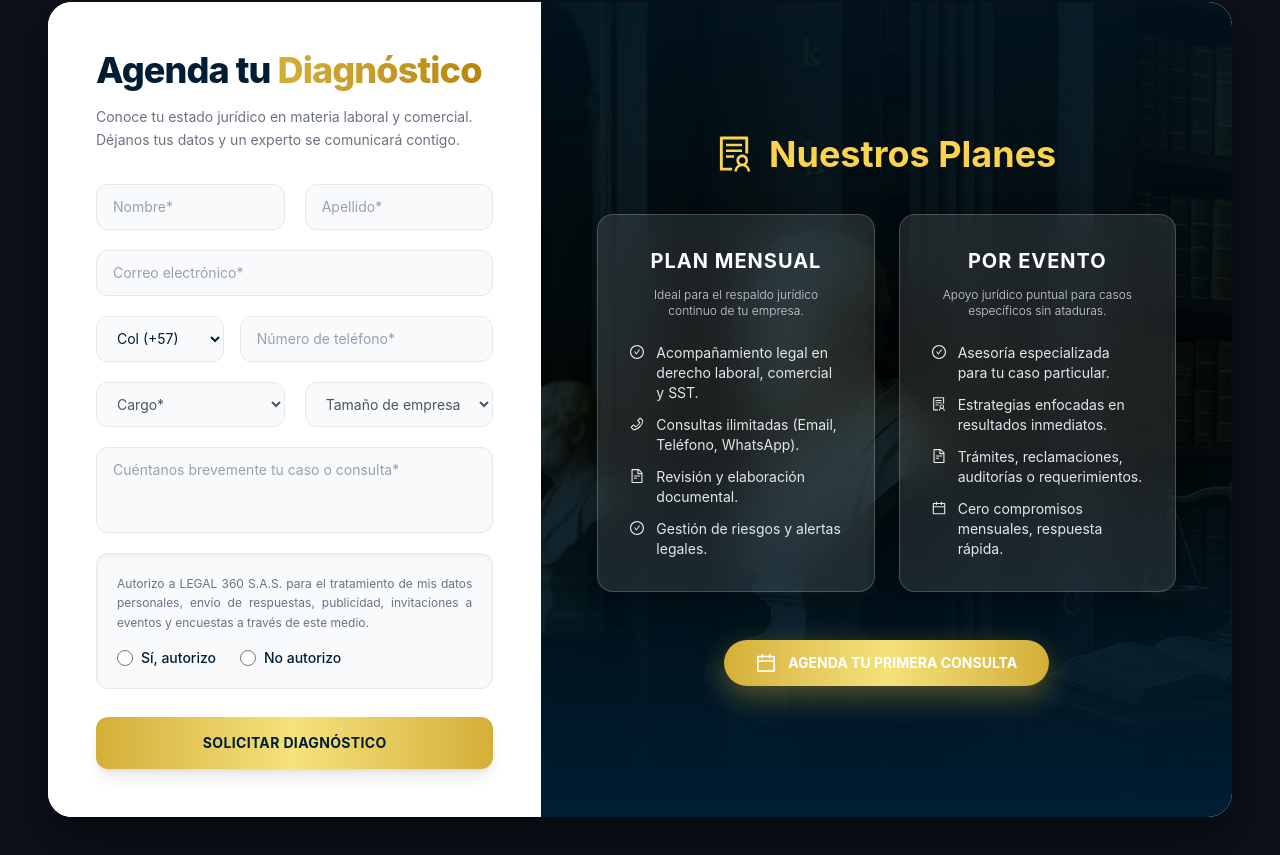
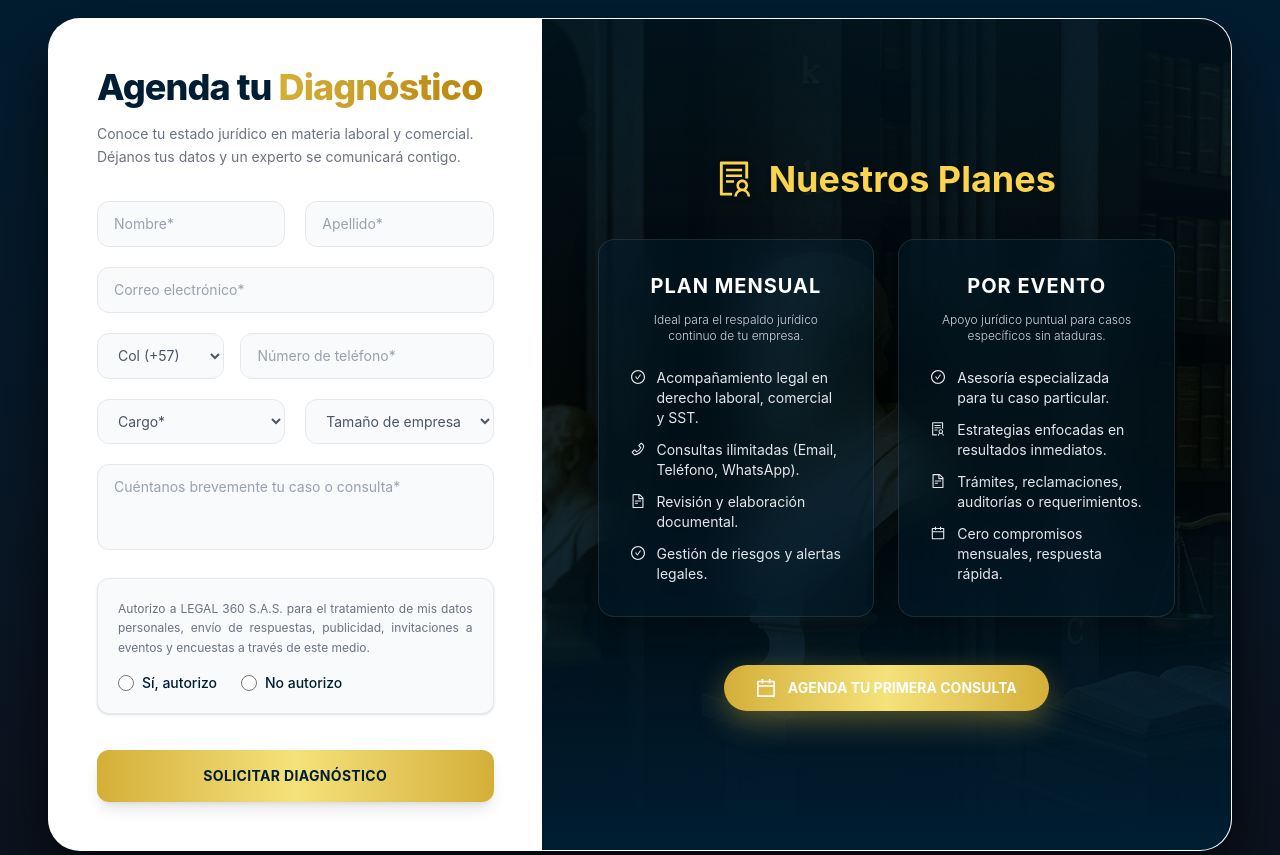
Before and after one commit to sazaba/legal360, a React (Vite) app: page / in a window 1280 px wide. Shown: the part 3025-3880 px from the top of the page. Built offline with nearby package versions, Linux system fonts and the light colour scheme; no server answers.

Commit message:
planes upgrade

```diff
--- a/src/pages/FormularioPlanes.jsx
+++ b/src/pages/FormularioPlanes.jsx
@@ -12,6 +12,7 @@ import {
 } from "@ant-design/icons";
 
 const FormularioPlanes = () => {
+    // ================= LÓGICA INTACTA =================
     const [formData, setFormData] = useState({
         nombre: '',
         apellido: '',
@@ -43,7 +44,7 @@ const FormularioPlanes = () => {
                 title: 'Autorización requerida',
                 text: 'Debes autorizar el tratamiento de datos para poder enviar tus datos.',
                 confirmButtonColor: '#001e33',
-                customClass: { popup: 'rounded-2xl shadow-2xl' }
+                customClass: { popup: 'rounded-2xl shadow-2xl font-roboto' }
             });
             return;
         }
@@ -72,7 +73,7 @@ const FormularioPlanes = () => {
                 title: '¡Formulario enviado!',
                 text: 'Gracias por contactarnos. Te responderemos pronto.',
                 confirmButtonColor: '#d4af37',
-                customClass: { popup: 'rounded-2xl shadow-2xl' }
+                customClass: { popup: 'rounded-2xl shadow-2xl font-roboto' }
             });
             setFormData({
                 nombre: '', apellido: '', email: '', pais: 'Col', telefono: '', cargo: '', tamano_empresa: '', mensaje: '', autorizacion: ''
@@ -84,7 +85,7 @@ const FormularioPlanes = () => {
                 title: 'Error al enviar',
                 text: 'Hubo un problema al enviar el formulario.',
                 confirmButtonColor: '#e63946',
-                customClass: { popup: 'rounded-2xl shadow-2xl' }
+                customClass: { popup: 'rounded-2xl shadow-2xl font-roboto' }
             });
         } finally {
             setIsLoading(false);
@@ -92,14 +93,22 @@ const FormularioPlanes = () => {
     };
 
     return (
-        // Usamos isolate y py-generosos para separar bien la sección
-        <section className="relative w-full min-h-[100svh] bg-[#0c111b] py-20 sm:py-28 px-4 sm:px-8 lg:px-12 flex items-center justify-center isolate">
+        // 1. FONDO DE TRANSICIÓN: Empieza en #001e33 (igual que Servicios) y baja a #0c111b
+        <section className="relative w-full min-h-[100svh] bg-gradient-to-b from-[#001e33] to-[#0c111b] py-24 sm:py-32 px-4 sm:px-8 lg:px-12 flex items-center justify-center isolate overflow-hidden">
 
-            {/* Contenedor Principal Grid */}
-            <div className="w-full max-w-7xl mx-auto grid grid-cols-1 lg:grid-cols-12 bg-white rounded-3xl overflow-hidden shadow-[0_20px_50px_rgba(0,0,0,0.5)]">
+            {/* 2. OLA SUPERIOR: Se pinta de #001e33 para curvar visualmente el final del componente Servicios */}
+            <div className="absolute top-0 left-0 w-full overflow-hidden z-[-1] -translate-y-[1px]">
+                <svg viewBox="0 0 500 150" preserveAspectRatio="none" className="w-full h-[40px] sm:h-[60px] block rotate-180">
+                    <path d="M0.00,49.98 C150.00,150.00 349.19,-50.00 500.00,49.98 L500.00,150.00 L0.00,150.00 Z" className="fill-[#001e33]" />
+                </svg>
+            </div>
+
+            {/* Contenedor Principal Grid (Sombra profunda para resaltar sobre el fondo oscuro) */}
+            <div className="relative z-10 w-full max-w-7xl mx-auto grid grid-cols-1 lg:grid-cols-12 bg-white rounded-[2rem] overflow-hidden shadow-[0_30px_60px_rgba(0,0,0,0.6)] border border-white/10">
 
                 {/* ================= PANEL IZQUIERDO: FORMULARIO ================= */}
-                <div className="lg:col-span-5 bg-white p-8 sm:p-10 lg:p-12 flex flex-col justify-center">
+                <div className="lg:col-span-5 bg-white p-8 sm:p-10 lg:p-12 flex flex-col justify-center relative">
+
                     <div className="mb-8 text-center lg:text-left">
                         <h2 className="text-3xl sm:text-4xl font-extrabold text-[#001e33] font-montserrat mb-4 tracking-tight">
                             Agenda tu <span className="text-transparent bg-clip-text bg-gradient-to-r from-[#d4af37] to-[#b8860b]">Diagnóstico</span>
@@ -111,28 +120,29 @@ const FormularioPlanes = () => {
 
                     <form onSubmit={handleSubmit} className="flex flex-col gap-5 text-[#001e33] text-sm font-roboto">
 
+                        {/* Inputs Modernos con anillos de enfoque dorados */}
                         <div className="grid grid-cols-1 sm:grid-cols-2 gap-5">
                             <input id="nombre" name="nombre" value={formData.nombre} onChange={handleChange} required placeholder="Nombre*"
-                                className="w-full bg-gray-50 border border-gray-200 rounded-xl px-4 py-3 outline-none focus:bg-white focus:ring-2 focus:ring-[#d4af37] focus:border-transparent transition-all duration-300 placeholder-gray-400" />
+                                className="w-full bg-[#f8fafc] border border-gray-200 rounded-xl px-4 py-3 outline-none focus:bg-white focus:ring-2 focus:ring-[#d4af37] focus:border-transparent transition-all duration-300 placeholder-gray-400" />
                             <input id="apellido" name="apellido" value={formData.apellido} onChange={handleChange} required placeholder="Apellido*"
-                                className="w-full bg-gray-50 border border-gray-200 rounded-xl px-4 py-3 outline-none focus:bg-white focus:ring-2 focus:ring-[#d4af37] focus:border-transparent transition-all duration-300 placeholder-gray-400" />
+                                className="w-full bg-[#f8fafc] border border-gray-200 rounded-xl px-4 py-3 outline-none focus:bg-white focus:ring-2 focus:ring-[#d4af37] focus:border-transparent transition-all duration-300 placeholder-gray-400" />
                         </div>
 
                         <input id="email" name="email" type="email" value={formData.email} onChange={handleChange} required placeholder="Correo electrónico*"
-                            className="w-full bg-gray-50 border border-gray-200 rounded-xl px-4 py-3 outline-none focus:bg-white focus:ring-2 focus:ring-[#d4af37] focus:border-transparent transition-all duration-300 placeholder-gray-400" />
+                            className="w-full bg-[#f8fafc] border border-gray-200 rounded-xl px-4 py-3 outline-none focus:bg-white focus:ring-2 focus:ring-[#d4af37] focus:border-transparent transition-all duration-300 placeholder-gray-400" />
 
                         <div className="flex gap-4">
                             <select id="pais" name="pais" value={formData.pais} onChange={handleChange} required
-                                className="w-1/3 bg-gray-50 border border-gray-200 rounded-xl px-4 py-3 outline-none focus:bg-white focus:ring-2 focus:ring-[#d4af37] focus:border-transparent transition-all duration-300 cursor-pointer">
+                                className="w-1/3 bg-[#f8fafc] border border-gray-200 rounded-xl px-4 py-3 outline-none focus:bg-white focus:ring-2 focus:ring-[#d4af37] focus:border-transparent transition-all duration-300 cursor-pointer text-gray-600">
                                 <option value="Col">Col (+57)</option>
                             </select>
                             <input id="telefono" name="telefono" value={formData.telefono} onChange={handleChange} required placeholder="Número de teléfono*"
-                                className="w-2/3 bg-gray-50 border border-gray-200 rounded-xl px-4 py-3 outline-none focus:bg-white focus:ring-2 focus:ring-[#d4af37] focus:border-transparent transition-all duration-300 placeholder-gray-400" />
+                                className="w-2/3 bg-[#f8fafc] border border-gray-200 rounded-xl px-4 py-3 outline-none focus:bg-white focus:ring-2 focus:ring-[#d4af37] focus:border-transparent transition-all duration-300 placeholder-gray-400" />
                         </div>
 
                         <div className="grid grid-cols-1 sm:grid-cols-2 gap-5">
                             <select id="cargo" name="cargo" value={formData.cargo} onChange={handleChange} required
-                                className="w-full bg-gray-50 border border-gray-200 rounded-xl px-4 py-3 outline-none focus:bg-white focus:ring-2 focus:ring-[#d4af37] focus:border-transparent transition-all duration-300 cursor-pointer text-gray-600">
+                                className="w-full bg-[#f8fafc] border border-gray-200 rounded-xl px-4 py-3 outline-none focus:bg-white focus:ring-2 focus:ring-[#d4af37] focus:border-transparent transition-all duration-300 cursor-pointer text-gray-600">
                                 <option value="">Cargo*</option>
                                 <option value="Gerente">Gerente / Socio</option>
                                 <option value="Administrador">Administrador</option>
@@ -141,7 +151,7 @@ const FormularioPlanes = () => {
                             </select>
 
                             <select id="tamano_empresa" name="tamano_empresa" value={formData.tamano_empresa} onChange={handleChange} required
-                                className="w-full bg-gray-50 border border-gray-200 rounded-xl px-4 py-3 outline-none focus:bg-white focus:ring-2 focus:ring-[#d4af37] focus:border-transparent transition-all duration-300 cursor-pointer text-gray-600">
+                                className="w-full bg-[#f8fafc] border border-gray-200 rounded-xl px-4 py-3 outline-none focus:bg-white focus:ring-2 focus:ring-[#d4af37] focus:border-transparent transition-all duration-300 cursor-pointer text-gray-600">
                                 <option value="">Tamaño de empresa*</option>
                                 <option value="1 a 10">1 a 10 empleados</option>
                                 <option value="11 a 100">11 a 100 empleados</option>
@@ -150,10 +160,10 @@ const FormularioPlanes = () => {
                         </div>
 
                         <textarea id="mensaje" name="mensaje" value={formData.mensaje} onChange={handleChange} rows="3" required placeholder="Cuéntanos brevemente tu caso o consulta*"
-                            className="w-full bg-gray-50 border border-gray-200 rounded-xl px-4 py-3 outline-none focus:bg-white focus:ring-2 focus:ring-[#d4af37] focus:border-transparent transition-all duration-300 resize-none placeholder-gray-400" />
+                            className="w-full bg-[#f8fafc] border border-gray-200 rounded-xl px-4 py-3 outline-none focus:bg-white focus:ring-2 focus:ring-[#d4af37] focus:border-transparent transition-all duration-300 resize-none placeholder-gray-400" />
 
                         {/* Caja de Autorización Premium */}
-                        <div className="bg-[#f8fafc] border border-gray-200 rounded-xl p-5 space-y-4 shadow-inner">
+                        <div className="bg-[#f8fafc] border border-gray-200 rounded-xl p-5 space-y-4 shadow-sm mt-2">
                             <p className="text-xs text-gray-500 text-justify leading-relaxed">
                                 Autorizo a LEGAL 360 S.A.S. para el tratamiento de mis datos personales, envío de respuestas, publicidad, invitaciones a eventos y encuestas a través de este medio.
                             </p>
@@ -181,10 +191,10 @@ const FormularioPlanes = () => {
                         <button
                             type="submit"
                             disabled={isLoading || formData.autorizacion === 'no'}
-                            className={`w-full mt-2 font-montserrat font-bold py-4 rounded-xl text-sm tracking-wide shadow-lg transform active:scale-95 transition-all duration-300 uppercase
+                            className={`w-full mt-4 font-montserrat font-bold py-4 rounded-xl text-sm tracking-wide shadow-lg transform active:scale-95 transition-all duration-300 uppercase
                                 ${(isLoading || formData.autorizacion === 'no')
                                     ? 'bg-gray-200 text-gray-400 cursor-not-allowed shadow-none'
-                                    : 'bg-gradient-to-r from-[#d4af37] via-[#f5e27a] to-[#d4af37] text-[#001e33] hover:shadow-[0_8px_25px_rgba(212,175,55,0.4)]'
+                                    : 'bg-gradient-to-r from-[#d4af37] via-[#f5e27a] to-[#d4af37] text-[#001e33] hover:shadow-[0_8px_25px_rgba(212,175,55,0.4)] hover:scale-[1.01]'
                                 }`}
                         >
                             {isLoading ? 'Procesando solicitud...' : 'Solicitar Diagnóstico'}
@@ -195,15 +205,15 @@ const FormularioPlanes = () => {
                 {/* ================= PANEL DERECHO: VISUAL & PLANES ================= */}
                 <div className="lg:col-span-7 relative flex flex-col justify-center p-6 sm:p-10 lg:p-14 overflow-hidden min-h-[600px] lg:min-h-full">
 
-                    {/* Imagen de fondo optimizada para Safari (Cero glitches) */}
+                    {/* 3. IMAGEN OPTIMIZADA: Hardware Acceleration para evitar glitches en Safari */}
                     <div className="absolute inset-0 z-0">
                         <img
                             src={bustos}
                             alt="Abogados Legal 360"
                             loading="lazy"
                             className="w-full h-full object-cover transform-gpu will-change-transform"
+                            style={{ WebkitTransform: 'translateZ(0)' }}
                         />
-                        {/* Overlays para profundidad y contraste */}
                         <div className="absolute inset-0 bg-[#001e33]/85 mix-blend-multiply"></div>
                         <div className="absolute inset-0 bg-gradient-to-t from-[#001e33] via-transparent to-[#001e33]/50"></div>
                     </div>
@@ -216,8 +226,8 @@ const FormularioPlanes = () => {
 
                         <div className="grid grid-cols-1 sm:grid-cols-2 gap-6 w-full">
 
-                            {/* Tarjeta Plan Mensual - Estilo Glassmorphism Oscuro */}
-                            <div className="bg-white/10 backdrop-blur-xl border border-white/20 p-6 sm:p-8 rounded-2xl shadow-[0_8px_30px_rgba(0,0,0,0.3)] hover:bg-white/15 hover:border-[#e6d769]/50 hover:-translate-y-1 transition-all duration-300 group">
+                            {/* Tarjeta Plan Mensual - Glassmorphism Oscuro */}
+                            <div className="bg-[#001e33]/40 backdrop-blur-xl border border-white/10 p-6 sm:p-8 rounded-2xl shadow-[0_8px_30px_rgba(0,0,0,0.3)] hover:bg-[#001e33]/60 hover:border-[#e6d769]/50 hover:-translate-y-1 transition-all duration-300 group">
                                 <h4 className="text-xl font-bold mb-3 text-white text-center font-montserrat uppercase tracking-wider group-hover:text-[#e6d769] transition-colors">Plan Mensual</h4>
                                 <p className="text-xs text-gray-300 text-center mb-6 font-light">Ideal para el respaldo jurídico continuo de tu empresa.</p>
 
@@ -229,8 +239,8 @@ const FormularioPlanes = () => {
                                 </ul>
                             </div>
 
-                            {/* Tarjeta Por Evento - Estilo Glassmorphism Oscuro */}
-                            <div className="bg-white/10 backdrop-blur-xl border border-white/20 p-6 sm:p-8 rounded-2xl shadow-[0_8px_30px_rgba(0,0,0,0.3)] hover:bg-white/15 hover:border-[#e6d769]/50 hover:-translate-y-1 transition-all duration-300 group">
+                            {/* Tarjeta Por Evento - Glassmorphism Oscuro */}
+                            <div className="bg-[#001e33]/40 backdrop-blur-xl border border-white/10 p-6 sm:p-8 rounded-2xl shadow-[0_8px_30px_rgba(0,0,0,0.3)] hover:bg-[#001e33]/60 hover:border-[#e6d769]/50 hover:-translate-y-1 transition-all duration-300 group">
                                 <h4 className="text-xl font-bold mb-3 text-white text-center font-montserrat uppercase tracking-wider group-hover:text-[#e6d769] transition-colors">Por Evento</h4>
                                 <p className="text-xs text-gray-300 text-center mb-6 font-light">Apoyo jurídico puntual para casos específicos sin ataduras.</p>
 
```
